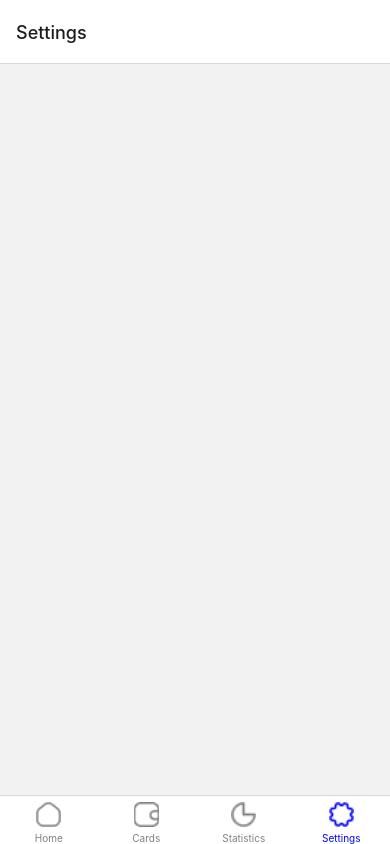
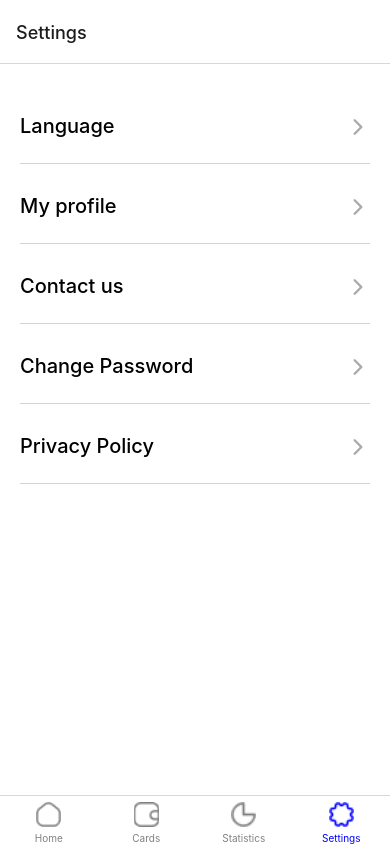
Before and after one commit to Fafakofi/rn-assignment5-11357947, a React Native app: screen /Settings in a window 390 px wide. Built offline with nearby package versions, Linux system fonts and the light colour scheme.

Commit message:
settings page begun

```diff
--- a/Settings.js
+++ b/Settings.js
@@ -1,7 +1,46 @@
-import { StyleSheet, Text, View}from 'react-native';
+import { StyleSheet, Text, View, FlatList}from 'react-native';
+import SettingsListCard from './SettingsListCard';
 
 export default function Settings(){
+    const settingsList = [
+        {id: 1, preference: 'Language'},
+        {id: 2, preference: 'My profile'},
+        {id: 3, preference: 'Contact us'},
+        {id: 4, preference: 'Change Password'},
+        {id: 5, preference: 'Privacy Policy'}
+    ];
+
+
+
+    return(
+        <View style={styles.container}>
+            <View style={styles.container1}>
+
+                <FlatList
+                    data={settingsList}
+                    showsVerticalScrollIndicator={false}
+                    renderItem={({ item }) => <SettingsListCard item={item} />}
+                    keyExtractor={item => item.id}
+                />
+            </View>
+        </View>
+    )
 
 
 
 };
+
+const styles = StyleSheet.create({
+    container: {
+        flex: 1,
+        backgroundColor: '#fff',
+      },
+
+      container1: {
+        flex: 1,
+        backgroundColor: '#fff',
+        marginTop: 20,
+        marginLeft:20,
+        marginRight: 20
+      },
+})
--- /dev/null
+++ b/SettingsListCard.js
@@ -0,0 +1,55 @@
+import React from 'react';
+import { View, Text, StyleSheet, TouchableOpacity } from 'react-native';
+import { Ionicons } from '@expo/vector-icons';
+
+const SettingsListCard = ({ item }) => {
+    return(
+        <View style={styles.settings}>
+
+            <View style={styles.settings1}>
+
+                <Text style={styles.preference}>
+                    {item.preference}
+                </Text>
+
+                <Ionicons name="chevron-forward" size={24} color="#A9A9A9" />
+
+            </View>
+
+
+
+
+                <View style={styles.settings2}></View>
+
+
+        </View>
+    )
+}
+
+const styles = StyleSheet.create({
+    settings1: {
+        width: '100%',
+        marginVertical: 10,
+        display: 'flex',
+        flexDirection: 'row',
+        justifyContent: 'space-between',
+        marginTop: 30
+      },
+
+      preference: {
+        fontSize: 20,
+        fontWeight: '500',
+        marginBottom: 15
+      },
+
+      settings2: {
+        height: 1,
+        width: '100%',
+        backgroundColor:'#D3D3D3'
+      }
+
+
+
+});
+
+export default SettingsListCard;
--- a/package.json
+++ b/package.json
@@ -18,7 +18,8 @@
     "react": "18.2.0",
     "react-native": "0.74.2",
     "react-native-safe-area-context": "4.10.1",
-    "react-native-screens": "3.31.1"
+    "react-native-screens": "3.31.1",
+    "@expo/vector-icons": "^14.0.0"
   },
   "devDependencies": {
     "@babel/core": "^7.20.0"
```
Also changed, not shown: 1 other file (tests, documents, lock files or other folders).
